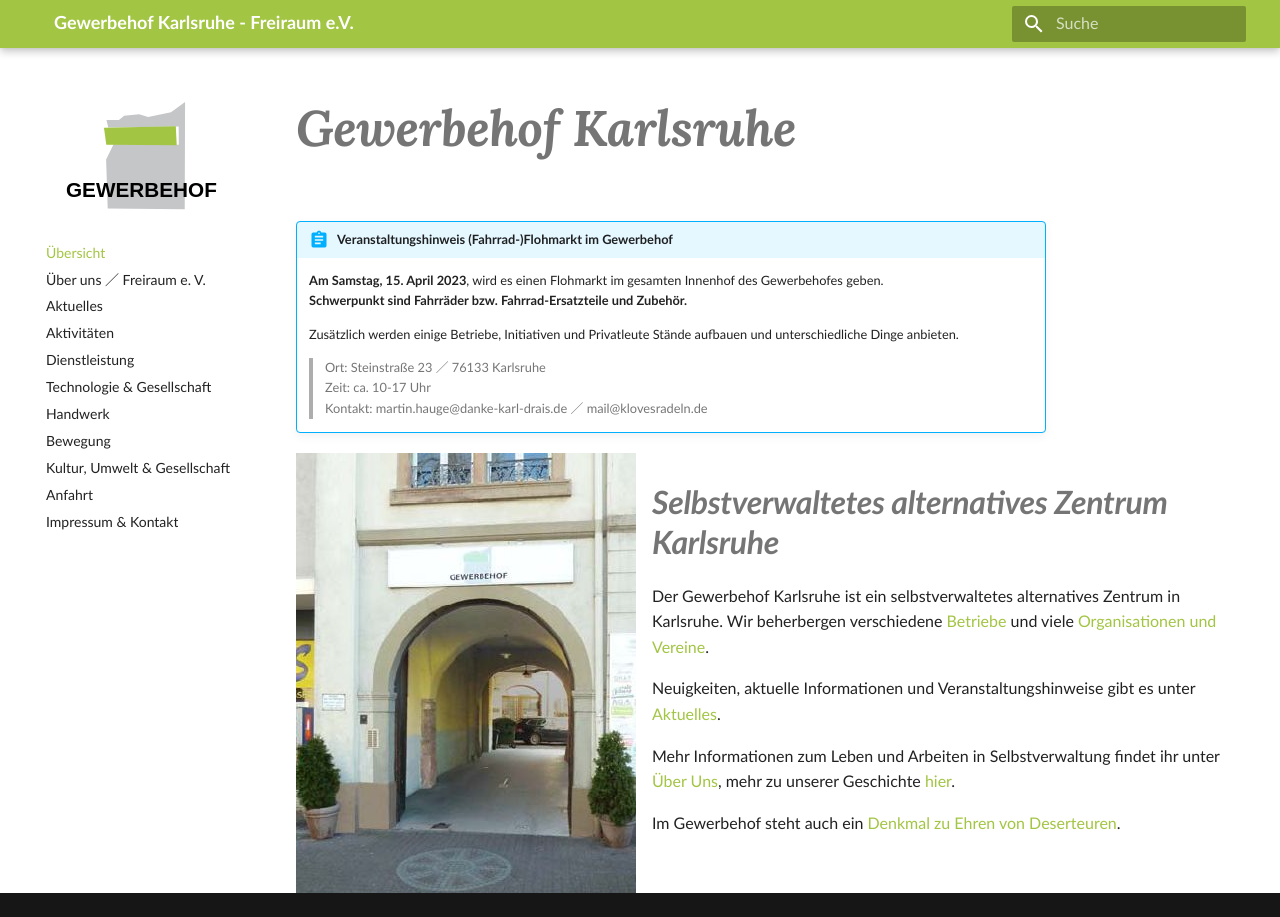
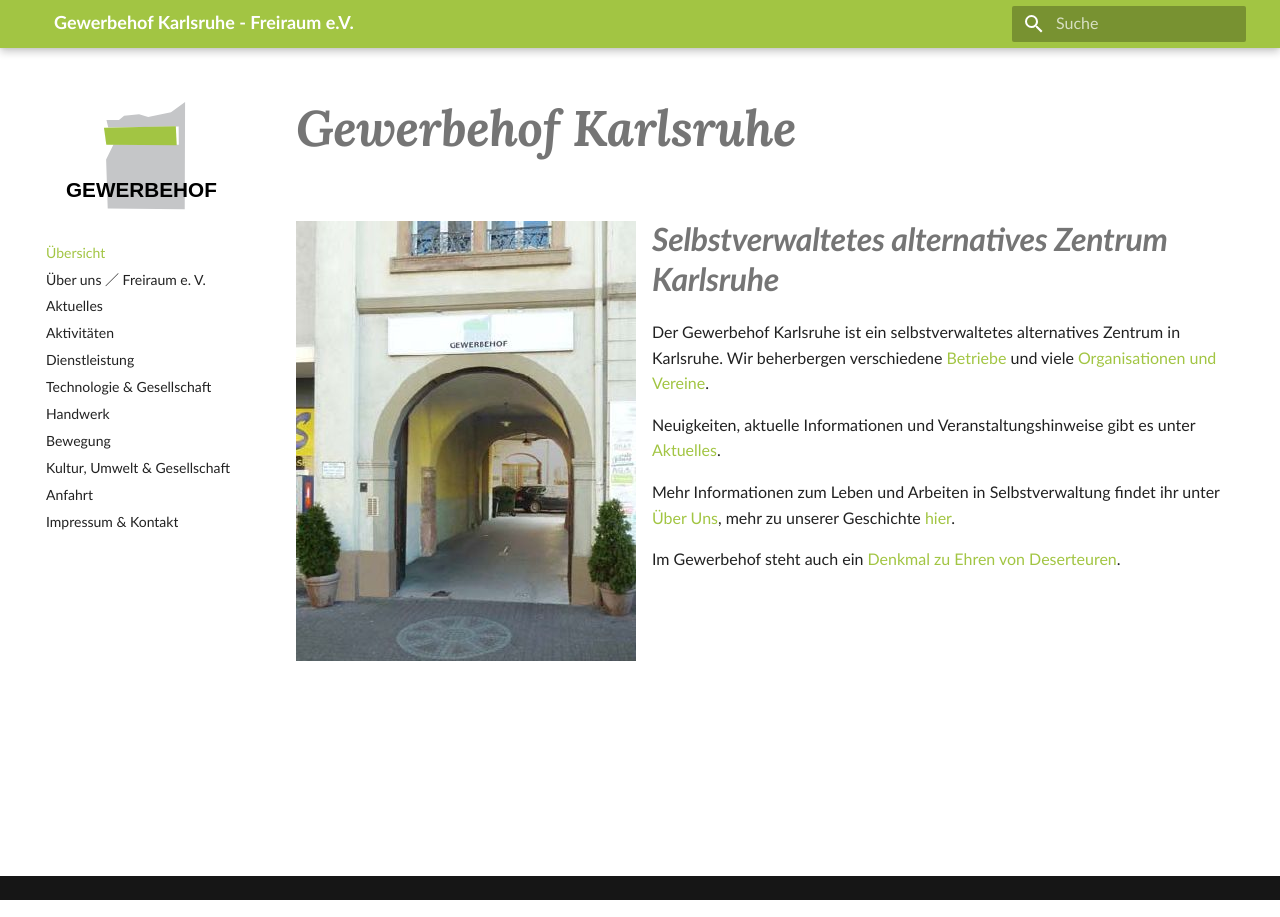
Before and after one commit to entropia/gewerbehof-webseite, an MkDocs documentation site: the page built from docs/index.md, in a window 1280 px wide. Built offline with MkDocs 1.6.1 and Material for MkDocs 9.7.7, drawn with Linux system fonts in a browser that asks for light colours; comment, search, counter and statistics services are not loaded.

Commit message:
Veranstaltungshinweis Fahrradflohmarkt entfernt

```diff
--- a/docs/index.md
+++ b/docs/index.md
@@ -5,17 +5,6 @@ hide:
 ---
 
 # Gewerbehof Karlsruhe
-
-!!! abstract "Veranstaltungshinweis (Fahrrad-)Flohmarkt im Gewerbehof"
-
-    **Am Samstag, 15. April 2023**, wird es einen Flohmarkt im gesamten Innenhof des Gewerbehofes geben.
-    **Schwerpunkt sind Fahrräder bzw. Fahrrad-Ersatzteile und Zubehör.**
-
-    Zusätzlich werden einige Betriebe, Initiativen und Privatleute Stände aufbauen und unterschiedliche Dinge anbieten.
-
-    > Ort: Steinstraße 23 ／ 76133 Karlsruhe
-    > Zeit: ca. 10-17 Uhr
-    > Kontakt: martin.hauge@danke-karl-drais.de ／ mail@klovesradeln.de
 
 ![Bild des Eingangs zum Gewerbehof <](img/eingang.jpg)
 
```
